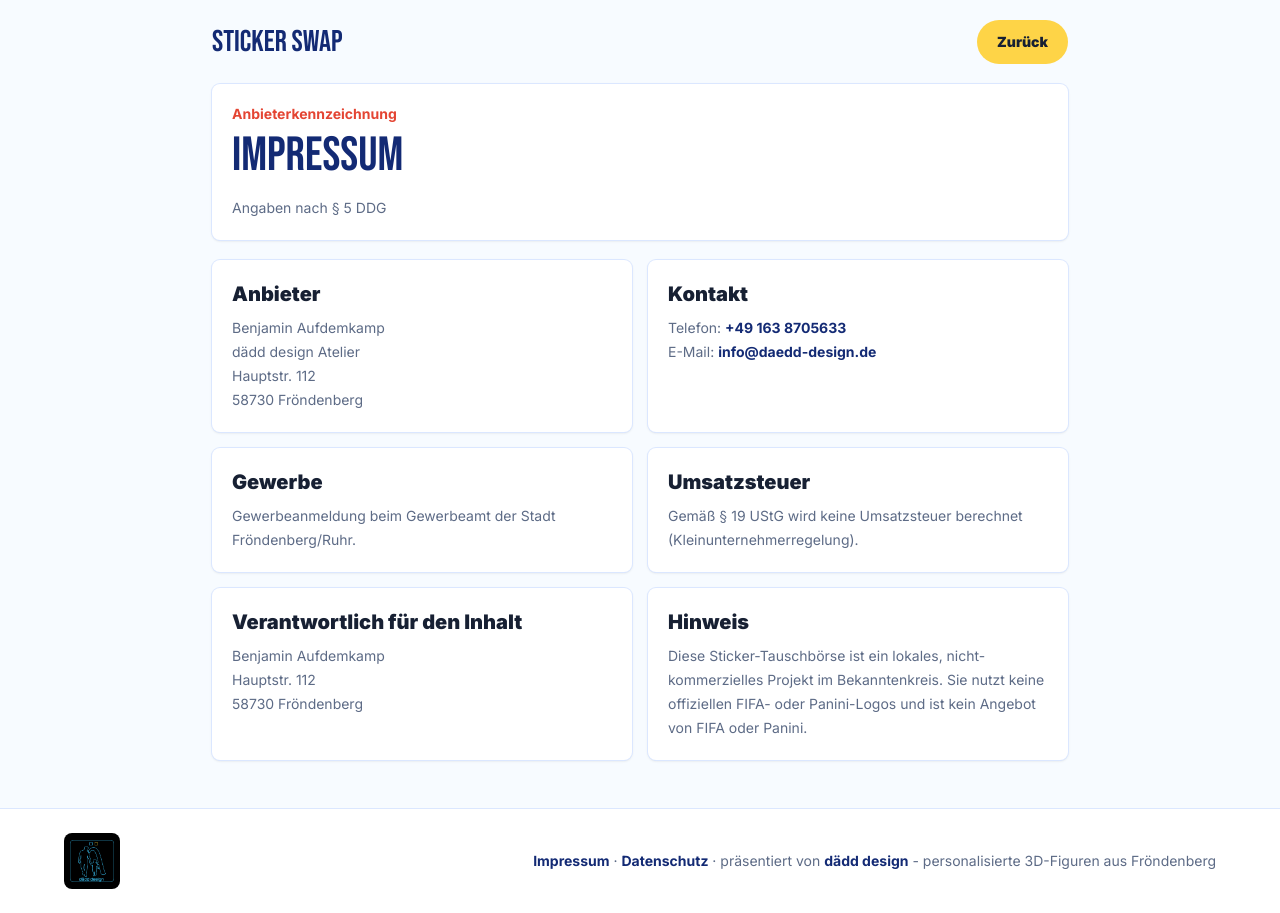
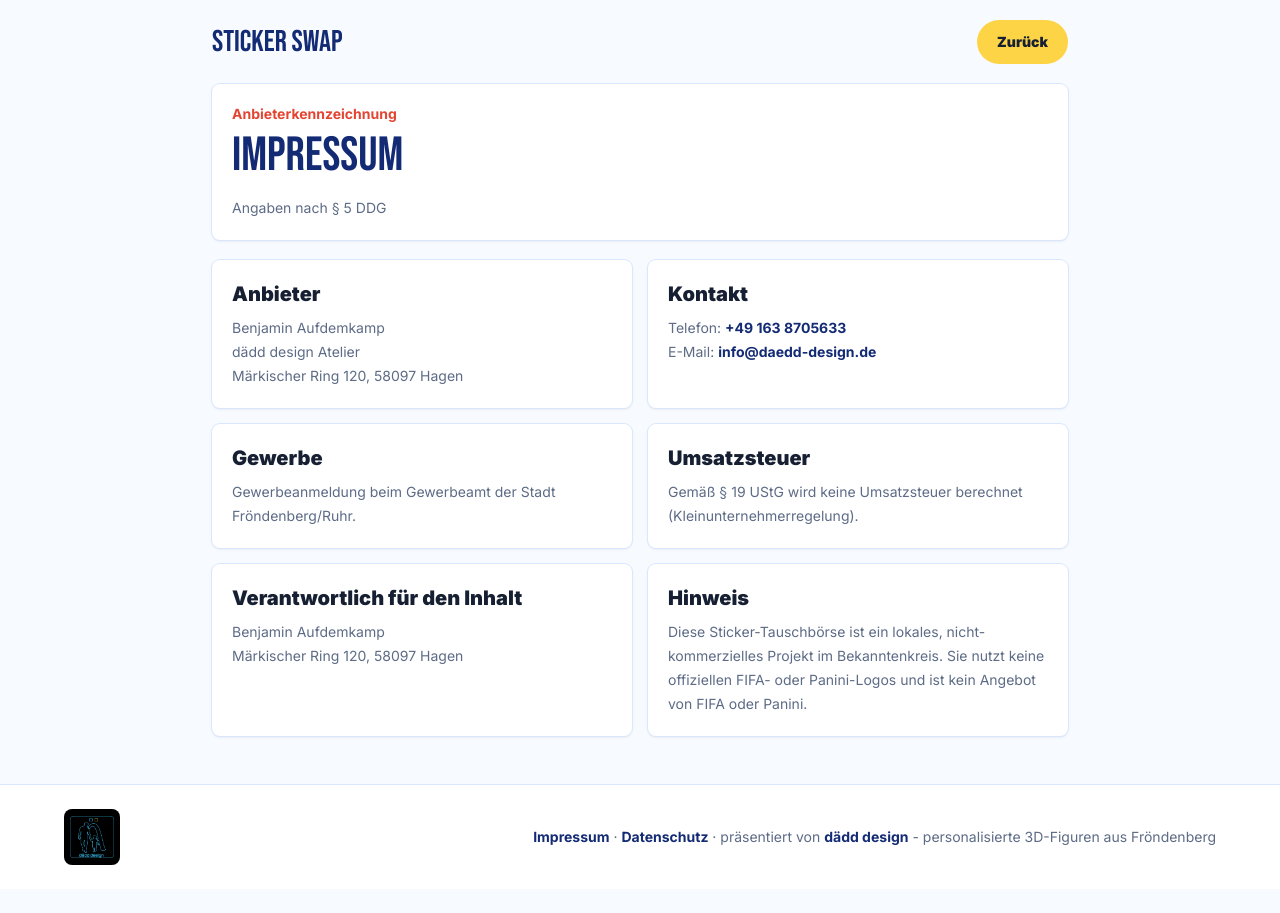
Before and after one commit to skullkiter78/wmstickerswap, a Next.js app: page /impressum in a window 1280 px wide. After the commit the page ends 889 px from the top, so only its background shows below. Built offline with nearby package versions, Linux system fonts and the light colour scheme.

Commit message:
Add files via upload

```diff
--- a/src/app/impressum/page.tsx
+++ b/src/app/impressum/page.tsx
@@ -34,8 +34,7 @@ export default function ImpressumPage() {
           <InfoCard title="Anbieter">
             <p>Benjamin Aufdemkamp</p>
             <p>dädd design Atelier</p>
-            <p>Hauptstr. 112</p>
-            <p>58730 Fröndenberg</p>
+            <p>Märkischer Ring 120, 58097 Hagen</p>
           </InfoCard>
 
           <InfoCard title="Kontakt">
@@ -71,8 +70,7 @@ export default function ImpressumPage() {
 
           <InfoCard title="Verantwortlich für den Inhalt">
             <p>Benjamin Aufdemkamp</p>
-            <p>Hauptstr. 112</p>
-            <p>58730 Fröndenberg</p>
+            <p>Märkischer Ring 120, 58097 Hagen</p>
           </InfoCard>
 
           <InfoCard title="Hinweis">
```
